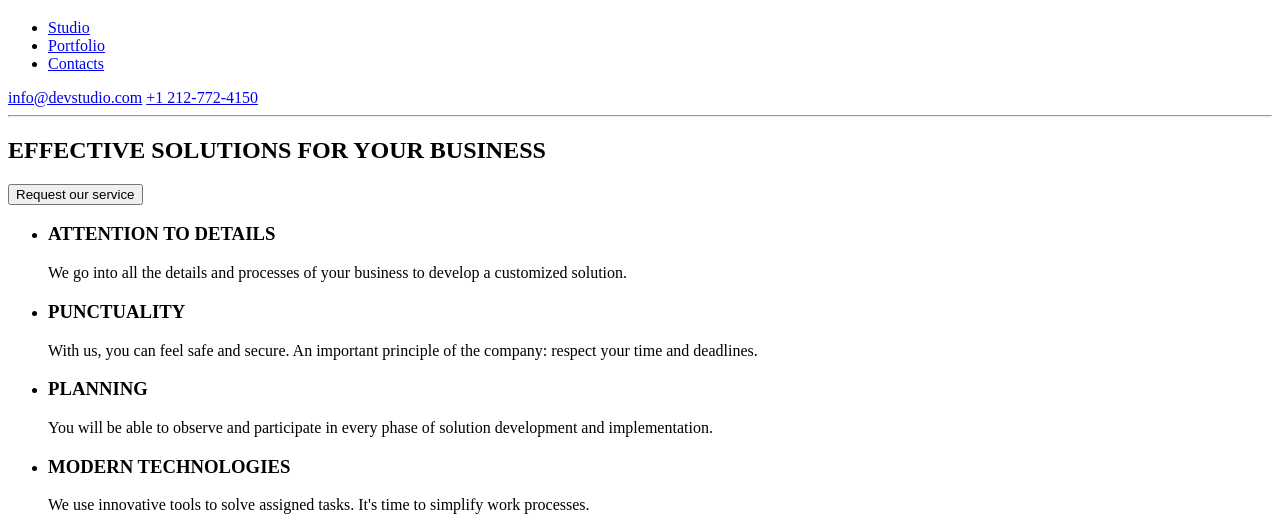
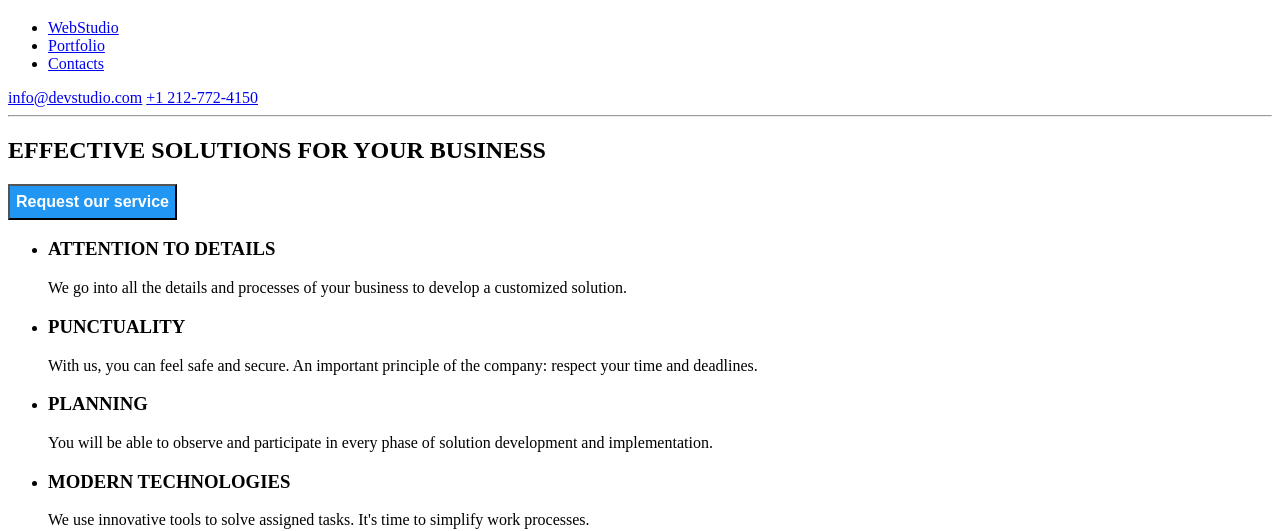
Before and after one commit to DariaMatis/goit-markup-homework-02, a plain HTML site: page index.html in a window 1280 px wide. Shown: the part 61-592 px from the top of the page. Drawn offline with Linux system fonts and the light colour scheme.

Commit message:
button html

```diff
--- a/css/style.css
+++ b/css/style.css
@@ -0,0 +1,8 @@
+button {
+  background-color: #2196f3;
+  color: #ffffff;
+  font-weight: 700;
+  font-size: 16px;
+  line-height: 30px;
+  cursor: pointer;
+}
--- a/index.html
+++ b/index.html
@@ -24,7 +24,7 @@
 
     <nav class="main-navigation">
         <ul>
-            <li><a href="index.html" class="active">Studio</a></li>
+            <li><a href="index.html" class="active">WebStudio</a></li>
             <li><a href="portfolio.html" class="portfolio">Portfolio</a></li>
             <li><a href="contacts.html" class="contacts">Contacts</a></li>
 
```
Also changed, not shown: portfolio.html (+1 -0 lines).
